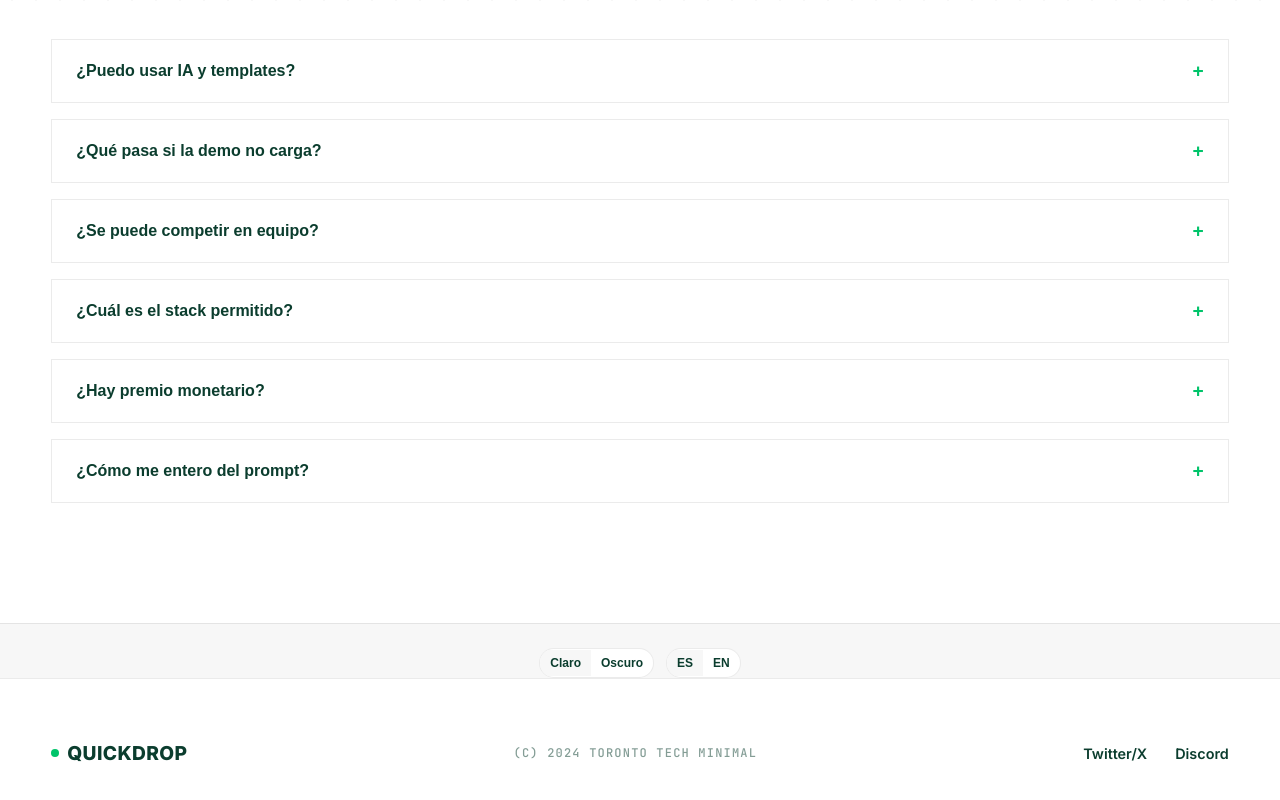
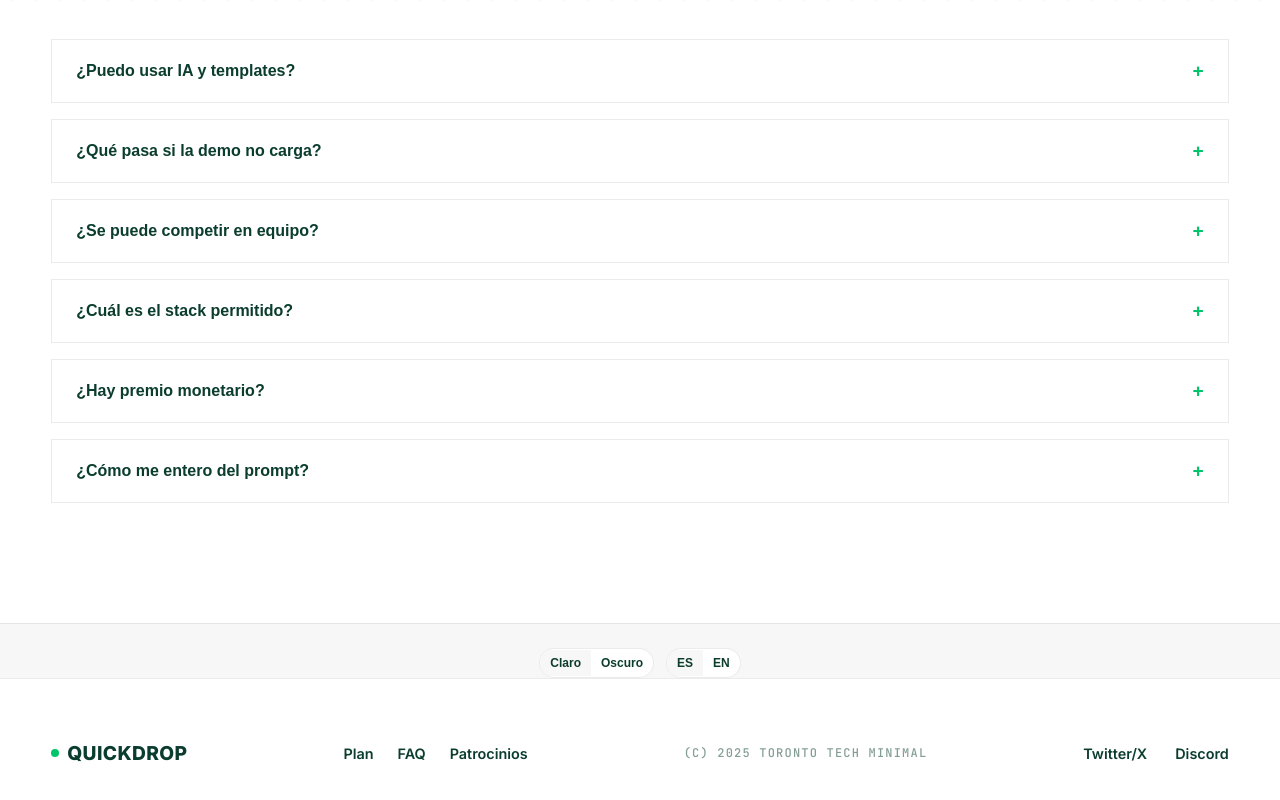
Before and after one commit to Oruga420/vibe_arena, a Next.js app: page /faq in a window 1280 px wide. Shown: the part 780-1580 px from the top of the page. Built offline with nearby package versions, Linux system fonts and the light colour scheme.

Commit message:
Move secondary links to footer

```diff
--- a/app/globals.css
+++ b/app/globals.css
@@ -787,6 +787,24 @@ footer {
     flex-wrap: wrap;
 }
 
+.footer-links {
+    display: flex;
+    gap: 24px;
+    flex-wrap: wrap;
+    font-weight: 600;
+    font-size: 0.9rem;
+}
+
+.footer-links a {
+    text-decoration: none;
+    color: var(--deep-green);
+    transition: opacity 0.2s;
+}
+
+.footer-links a:hover {
+    opacity: 0.6;
+}
+
 .bottom-toggles {
     display: flex;
     justify-content: center;
--- a/components/Footer.jsx
+++ b/components/Footer.jsx
@@ -1,5 +1,6 @@
 "use client";
 
+import Link from "next/link";
 import { useLanguage } from "./LanguageProvider";
 
 export default function Footer() {
@@ -10,6 +11,11 @@ export default function Footer() {
             <div className="logo">
                 <div className="dot"></div>
                 QUICKDROP
+            </div>
+            <div className="footer-links">
+                <Link href="/roadmap">{t("nav.roadmap")}</Link>
+                <Link href="/faq">{t("nav.faq")}</Link>
+                <Link href="/sponsor">{t("nav.sponsor")}</Link>
             </div>
             <div className="mono" style={{ opacity: 0.5 }}>
                 {t("footer.copy")}
--- a/components/LanguageProvider.jsx
+++ b/components/LanguageProvider.jsx
@@ -20,7 +20,7 @@ const translations = {
             link: "Ver el plan"
         },
         footer: {
-            copy: "(c) 2024 TORONTO TECH MINIMAL",
+            copy: "(c) 2025 TORONTO TECH MINIMAL",
             twitter: "Twitter/X",
             discord: "Discord"
         },
@@ -527,7 +527,7 @@ const translations = {
             link: "See the plan"
         },
         footer: {
-            copy: "(c) 2024 TORONTO TECH MINIMAL",
+            copy: "(c) 2025 TORONTO TECH MINIMAL",
             twitter: "Twitter/X",
             discord: "Discord"
         },
--- a/components/Nav.jsx
+++ b/components/Nav.jsx
@@ -15,10 +15,7 @@ export default function Nav() {
         () => [
             { label: t("nav.home"), href: "/" },
             { label: t("nav.how"), href: "/how" },
-            { label: t("nav.judging"), href: "/judging" },
-            { label: t("nav.roadmap"), href: "/roadmap" },
-            { label: t("nav.faq"), href: "/faq" },
-            { label: t("nav.sponsor"), href: "/sponsor" }
+            { label: t("nav.judging"), href: "/judging" }
         ],
         [t]
     );
```
